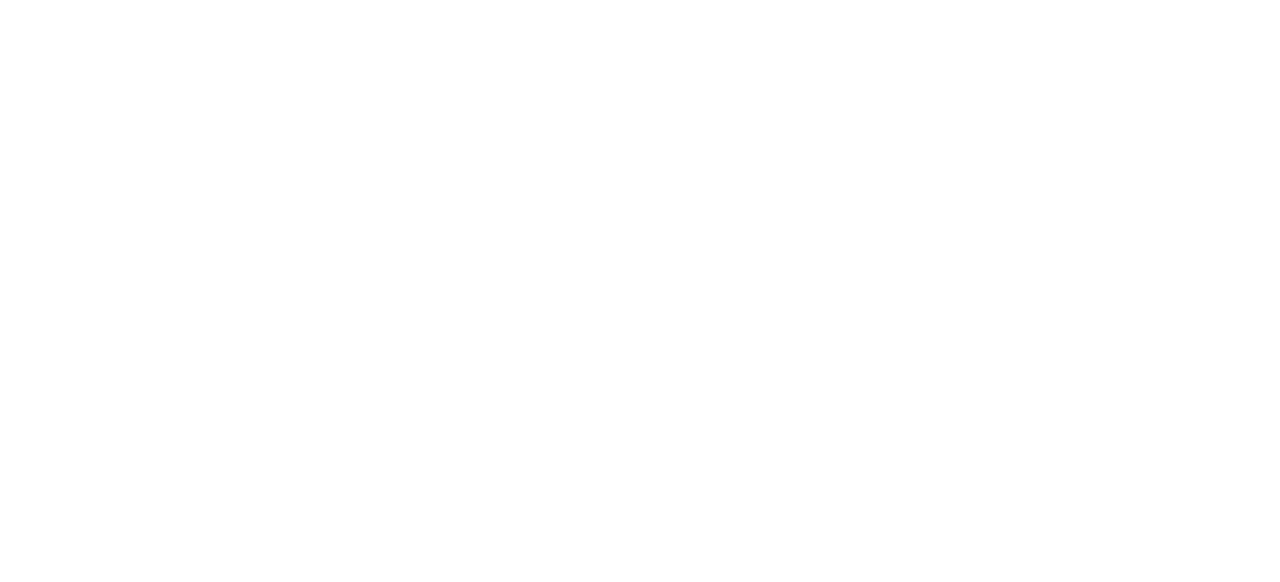
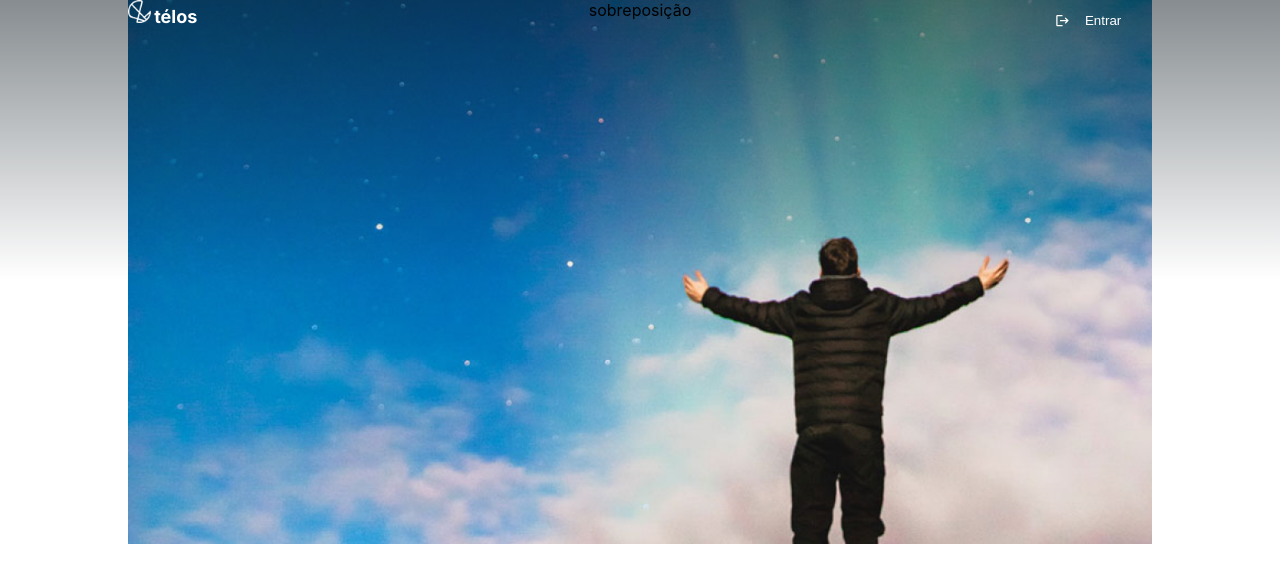
Before and after one commit to DaviSant0s/telos-news, a React (Create React App) app: page / in a window 1280 px wide. Shown: the top 582 px of the page. Built offline with nearby package versions, Linux system fonts and the light colour scheme.

Commit message:
style(gradient): configurei as posições das divs do headerNews e do gradient

```diff
--- a/src/components/headerNews/index.css
+++ b/src/components/headerNews/index.css
@@ -1,6 +1,34 @@
 .container-news{
+    width: 100vw;
+    height: 87.5vh;
+    background-color: white;
+    display: flex;
+    flex-direction: row;
+    justify-content: center;
+    position: relative;
+}
+
+.container-background{
+    background-image: url('./imagemDeFundo.png');
+    background-repeat: no-repeat;
+    background-size: contain;
+    width: 80%;
+    height: 100%;
+}
+
+.content-news{
+    height: 2em;
+    background-color: transparent;
     display: flex;
     flex-direction: row;
     justify-content: space-between;
-    background-color: transparent;
+    position: relative;
+    z-index: 2;
 }
+
+.gradient{
+    width: 100vw;
+    height: 40%;
+    position: absolute;
+    background: linear-gradient(180deg, rgba(14, 26, 34, 0.5) 0%, rgba(69, 130, 169, 0) 100%);
+}
--- a/src/components/headerNews/index.jsx
+++ b/src/components/headerNews/index.jsx
@@ -7,8 +7,15 @@
 export default function HeaderNews() {
   return (
     <div className='container-news'>
-        <Logo color={'white'} logo={whiteLogo}/>
-        <ButtonHeader color={'white'} background={'transparent'}/>
+        <div className='container-background'>
+            <div className='content-news'>
+                <Logo color={'white'} logo={whiteLogo}/>
+                <ButtonHeader color={'white'} background={'transparent'}/>
+            </div>
+        </div>
+        <div className='gradient'>
+                sobreposição
+        </div>
     </div>
   )
 }
```
